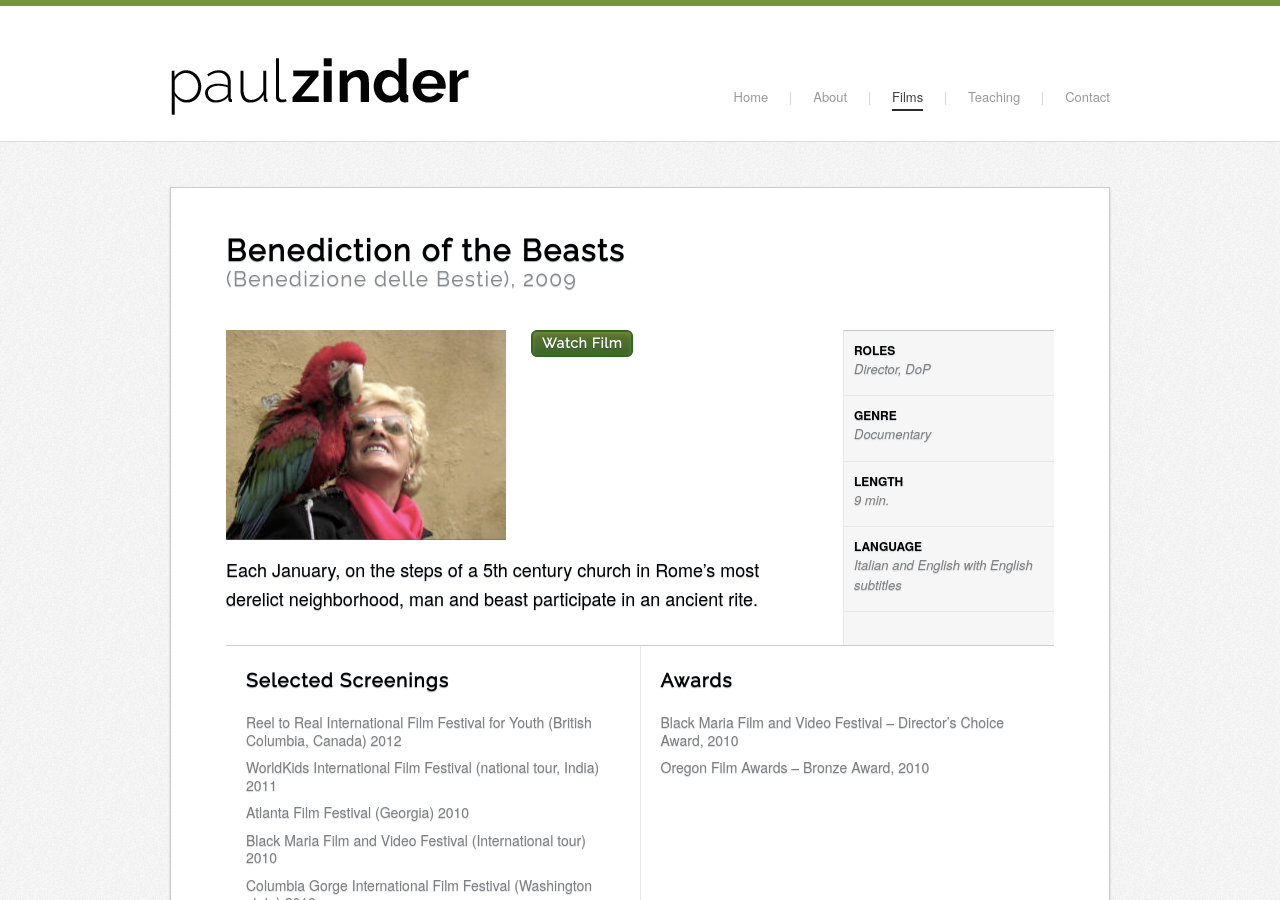
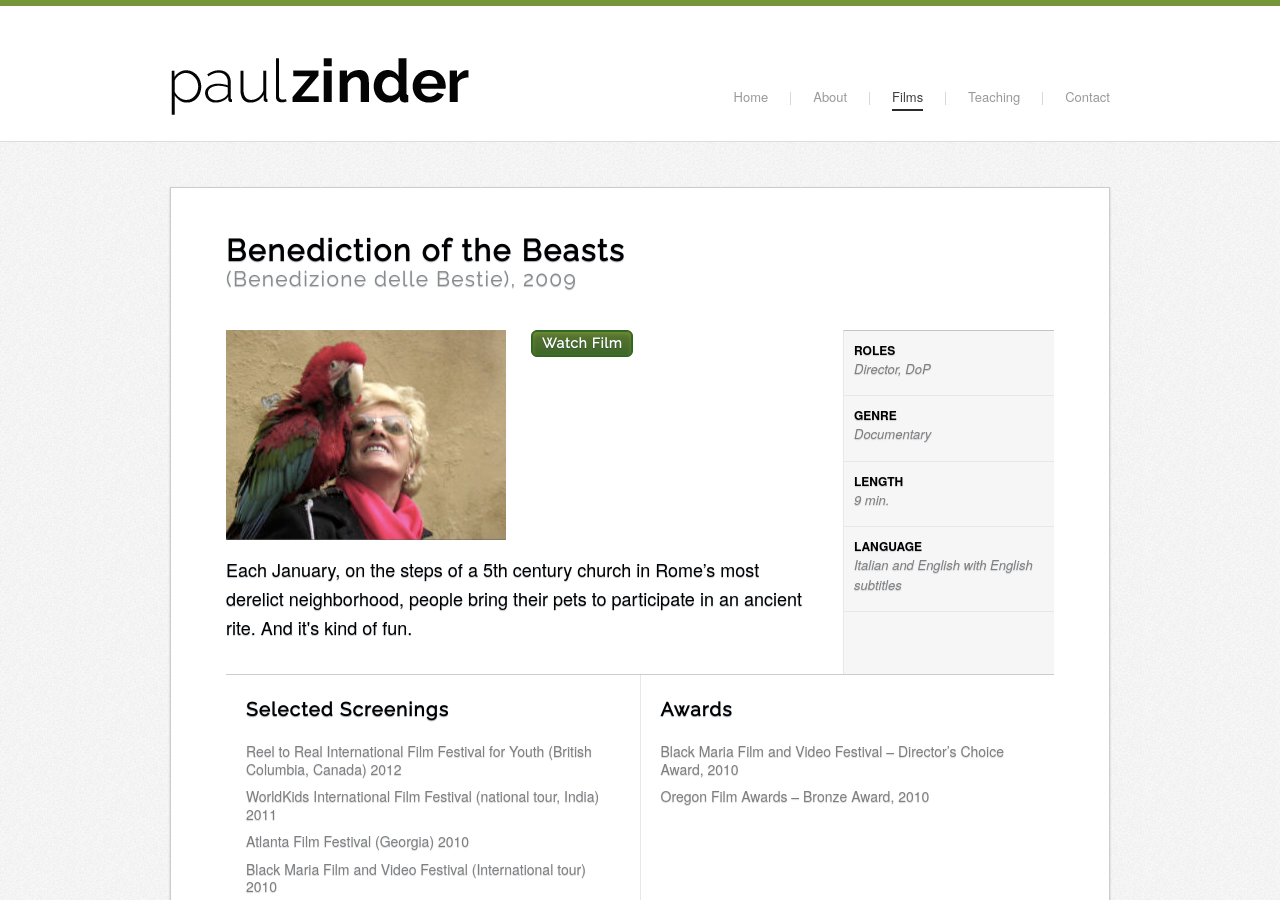
Before and after one commit to jennysharps/paul-zinder-static, a Jekyll site: the page built from _films/2009-01-01-benedizione-delle-bestie.md, in a window 1280 px wide and 900 px high. Built offline with Jekyll 4.4.1, drawn with Linux system fonts in a browser that asks for light colours.

Commit message:
Update synopsis

```diff
--- a/_films/2009-01-01-benedizione-delle-bestie.md
+++ b/_films/2009-01-01-benedizione-delle-bestie.md
@@ -12,7 +12,8 @@ image:
 vimeo_id: 153887941
 synopsis: >-
   Each January, on the steps of a 5th century church in Rome’s most derelict
-  neighborhood, man and beast participate in an ancient rite.
+  neighborhood, people bring their pets to participate in an ancient rite.
+  And it's kind of fun.
 year: 2009
 roles:
   - Director
```
